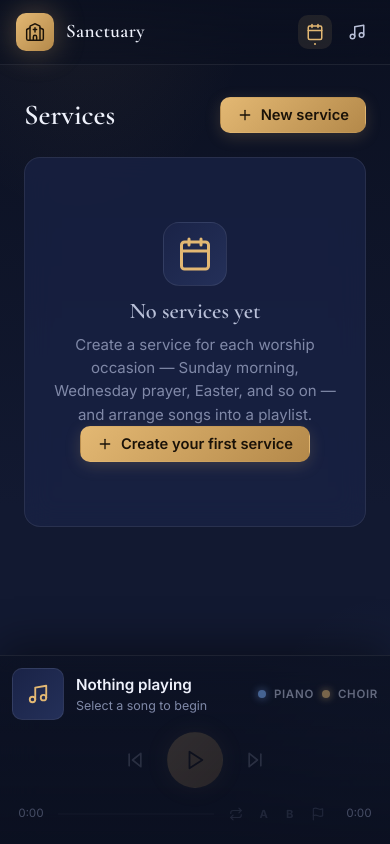
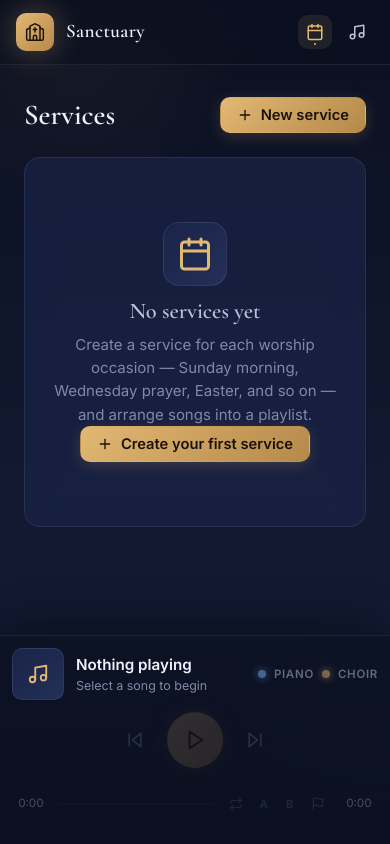
Before and after one commit to Moses2917/sancuary-player, a Vue app: page /services in a window 390 px wide. Built offline with nearby package versions, Linux system fonts and the light colour scheme.

Commit message:
Fix waveform playhead tracking, drag-to-seek, and add RAF smoothing

```diff
--- a/src/components/PlayerBar.vue
+++ b/src/components/PlayerBar.vue
@@ -131,13 +131,15 @@ function openNowPlaying() {
               :peaks="peaks"
               :duration="player.duration || 0"
               :current="player.currentTime"
+              :is-playing="player.isPlaying"
               :markers="player.currentMarkers"
               :loop="player.loop"
               :disabled="!hasSong"
-              :height="36"
+              :height="56"
               accent="var(--c-accent)"
               @seek="onSeek"
               @marker-seek="onMarkerSeek"
+              @add-cue="addMarkerHere"
             />
             <div v-if="peaksLoading" class="seek__hint">Analysing audio…</div>
           </div>
--- a/src/components/Waveform.vue
+++ b/src/components/Waveform.vue
@@ -2,12 +2,19 @@
 import { onBeforeUnmount, onMounted, ref, watch } from 'vue'
 
 /**
- * Marker / loop overlay drawn on top of the waveform.
- * Times are in seconds. Labels render above the bar.
+ * Marker / loop / fade overlays drawn on top of the waveform.
+ * Times are in seconds.
  */
 export interface WaveformMarker {
+  id?: string
   time: number
   label?: string
+}
+
+export interface WaveformFade {
+  id?: string
+  start: number
+  end: number
 }
 
 const props = withDefaults(
@@ -15,35 +22,57 @@ const props = withDefaults(
     peaks: number[]
     duration: number
     current: number
+    isPlaying?: boolean
     markers?: WaveformMarker[]
     loop?: { start: number; end: number } | null
+    fades?: WaveformFade[]
     height?: number
     accent?: string
     disabled?: boolean
+    /** Emit a seek on every pointer move during drag (true) or only on drop (false). */
+    liveSeek?: boolean
   }>(),
   {
+    isPlaying: false,
     markers: () => [],
     loop: null,
-    height: 40,
+    fades: () => [],
+    height: 56,
     accent: 'var(--c-accent)',
     disabled: false,
+    liveSeek: true,
   },
 )
 
 const emit = defineEmits<{
   (e: 'seek', time: number): void
   (e: 'marker-seek', marker: WaveformMarker): void
+  (e: 'add-cue', time: number): void
 }>()
 
 const canvas = ref<HTMLCanvasElement | null>(null)
 const playhead = ref(props.current)
+
+// Drag state. Pointer events are bound to window during a drag so the user
+// can scrub outside the canvas without losing the gesture (HTML pointer
+// capture is flaky across browsers; window listeners are bulletproof).
 let dragging = false
 let dpr = 1
 let cssWidth = 0
 
+// RAF state. <audio> timeupdate fires ~4x/sec, which looks choppy. While
+// playing, we run a RAF loop that interpolates the playhead from the last
+// known time, so the visual scrub is smooth at 60fps.
+let rafId: number | null = null
+let lastAnchorTime = 0
+let lastAnchorWall = 0
+
+function clamp(v: number, lo: number, hi: number): number {
+  return Math.max(lo, Math.min(hi, v))
+}
+
 function ratioToTime(ratio: number): number {
-  const r = Math.max(0, Math.min(1, ratio))
-  return r * (props.duration || 0)
+  return clamp(ratio, 0, 1) * (props.duration || 0)
 }
 
 function clientXToRatio(clientX: number): number {
@@ -54,26 +83,63 @@ function clientXToRatio(clientX: number): number {
   return (clientX - rect.left) / rect.width
 }
 
-function pointerDown(e: PointerEvent) {
+function startDrag(e: PointerEvent) {
   if (props.disabled || props.duration <= 0) return
   dragging = true
-  ;(e.target as Element).setPointerCapture?.(e.pointerId)
+  window.addEventListener('pointermove', onDragMove)
+  window.addEventListener('pointerup', onDragEnd)
+  window.addEventListener('pointercancel', onDragEnd)
   const t = ratioToTime(clientXToRatio(e.clientX))
-  playhead.value = t
+  setPlayhead(t)
   emit('seek', t)
 }
 
-function pointerMove(e: PointerEvent) {
+function onDragMove(e: PointerEvent) {
   if (!dragging) return
   const t = ratioToTime(clientXToRatio(e.clientX))
-  playhead.value = t
-  emit('seek', t)
+  setPlayhead(t)
+  if (props.liveSeek) emit('seek', t)
 }
 
-function pointerUp(e: PointerEvent) {
+function onDragEnd() {
   if (!dragging) return
   dragging = false
-  ;(e.target as Element).releasePointerCapture?.(e.pointerId)
+  window.removeEventListener('pointermove', onDragMove)
+  window.removeEventListener('pointerup', onDragEnd)
+  window.removeEventListener('pointercancel', onDragEnd)
+  // If we were in non-live mode, emit the final seek now.
+  if (!props.liveSeek) emit('seek', playhead.value)
+}
+
+function setPlayhead(t: number) {
+  playhead.value = t
+  lastAnchorTime = t
+  lastAnchorWall = performance.now()
+  draw()
+}
+
+function startRaf() {
+  if (rafId !== null) return
+  // The interpolation loop is a real-browser optimisation; in vitest the
+  // microtask-based rAF shim would spin forever, so we skip it there.
+  if (import.meta.env?.MODE === 'test') return
+  const loop = () => {
+    if (props.isPlaying && !dragging) {
+      const elapsed = (performance.now() - lastAnchorWall) / 1000
+      const next = clamp(lastAnchorTime + elapsed, 0, props.duration)
+      playhead.value = next
+      draw()
+    }
+    rafId = requestAnimationFrame(loop)
+  }
+  rafId = requestAnimationFrame(loop)
+}
+
+function stopRaf() {
+  if (rafId !== null) {
+    cancelAnimationFrame(rafId)
+    rafId = null
+  }
 }
 
 function draw() {
@@ -84,6 +150,7 @@ function draw() {
 
   const w = cssWidth
   const h = props.height
+  if (w <= 0) return
   const ratio = dpr
   cv.width = Math.floor(w * ratio)
   cv.height = Math.floor(h * ratio)
@@ -94,8 +161,28 @@ function draw() {
 
   const baseline = h / 2
   const playedRatio =
-    props.duration > 0 ? Math.max(0, Math.min(1, playhead.value / props.duration)) : 0
+    props.duration > 0 ? clamp(playhead.value / props.duration, 0, 1) : 0
   const playedX = playedRatio * w
+
+  // Fade regions: gray translucent boxes
+  if (props.fades.length && props.duration > 0) {
+    for (const f of props.fades) {
+      const fx = (f.start / props.duration) * w
+      const ex = (f.end / props.duration) * w
+      ctx.fillStyle = 'rgba(180, 180, 180, 0.18)'
+      ctx.fillRect(fx, 0, Math.max(2, ex - fx), h)
+      ctx.strokeStyle = 'rgba(220, 220, 220, 0.5)'
+      ctx.setLineDash([4, 3])
+      ctx.lineWidth = 1
+      ctx.beginPath()
+      ctx.moveTo(fx, 0)
+      ctx.lineTo(fx, h)
+      ctx.moveTo(ex, 0)
+      ctx.lineTo(ex, h)
+      ctx.stroke()
+      ctx.setLineDash([])
+    }
+  }
 
   // Loop region highlight
   if (props.loop && props.duration > 0) {
@@ -121,18 +208,19 @@ function draw() {
   } else {
     const barWidth = w / peaks.length
     const playedColor = props.accent
-    const unplayedColor = 'rgba(255, 255, 255, 0.18)'
+    const unplayedColor = 'rgba(255, 255, 255, 0.22)'
+    const innerH = h - 8
     for (let i = 0; i < peaks.length; i++) {
       const p = peaks[i] ?? 0
-      const barH = Math.max(1.5, p * (h - 6))
+      const barH = Math.max(2, p * innerH)
       const x = i * barWidth
       const played = x + barWidth / 2 <= playedX
       ctx.fillStyle = played ? playedColor : unplayedColor
-      ctx.fillRect(x, baseline - barH / 2, Math.max(1, barWidth * 0.72), barH)
+      ctx.fillRect(x, baseline - barH / 2, Math.max(1, barWidth * 0.78), barH)
     }
   }
 
-  // Markers (drawn after bars so labels sit above)
+  // Markers (vertical lines + labels)
   if (props.markers.length && props.duration > 0) {
     for (const m of props.markers) {
       const x = (m.time / props.duration) * w
@@ -143,7 +231,6 @@ function draw() {
       ctx.lineTo(x, h)
       ctx.stroke()
       if (m.label) {
-        ctx.fillStyle = 'rgba(227, 184, 115, 0.9)'
         ctx.font = '600 9px Inter, system-ui, sans-serif'
         const labelW = ctx.measureText(m.label).width
         const pad = 3
@@ -157,17 +244,17 @@ function draw() {
     }
   }
 
-  // Playhead line
+  // Playhead line + handle
   if (props.duration > 0) {
-    ctx.strokeStyle = 'rgba(255, 255, 255, 0.9)'
-    ctx.lineWidth = 1.5
+    ctx.strokeStyle = 'rgba(255, 255, 255, 0.95)'
+    ctx.lineWidth = 2
     ctx.beginPath()
     ctx.moveTo(playedX, 0)
     ctx.lineTo(playedX, h)
     ctx.stroke()
     ctx.fillStyle = '#fff'
     ctx.beginPath()
-    ctx.arc(playedX, baseline, 4, 0, Math.PI * 2)
+    ctx.arc(playedX, baseline, 5, 0, Math.PI * 2)
     ctx.fill()
   }
 }
@@ -184,7 +271,13 @@ function resize() {
 let ro: ResizeObserver | null = null
 
 onMounted(() => {
-  resize()
+  // Defer one frame so layout has settled before measuring.
+  requestAnimationFrame(() => {
+    resize()
+    // Only run the interpolation loop while actually playing — otherwise
+    // we'd churn microtasks forever in test environments.
+    if (props.isPlaying) startRaf()
+  })
   if (typeof ResizeObserver !== 'undefined' && canvas.value) {
     ro = new ResizeObserver(() => resize())
     ro.observe(canvas.value)
@@ -193,22 +286,38 @@ onMounted(() => {
 })
 
 onBeforeUnmount(() => {
+  stopRaf()
+  onDragEnd() // removes any lingering window listeners
   ro?.disconnect()
   window.removeEventListener('devicepixelratiochange', resize)
 })
 
-// Keep playhead in sync with the player when not actively dragging.
+// Anchor the RAF interpolator whenever the player reports a new time.
 watch(
   () => props.current,
   (v) => {
-    if (!dragging) playhead.value = v
+    if (!dragging) {
+      lastAnchorTime = v
+      lastAnchorWall = performance.now()
+      playhead.value = v
+      draw()
+    }
   },
 )
 
 watch(
-  () => [props.peaks, props.duration, props.markers, props.loop, props.height, props.accent],
+  () => [props.peaks, props.duration, props.markers, props.loop, props.fades, props.height, props.accent],
   () => draw(),
   { deep: true },
+)
+
+watch(
+  () => props.isPlaying,
+  (playing) => {
+    lastAnchorWall = performance.now()
+    if (playing) startRaf()
+    else stopRaf()
+  },
 )
 
 defineExpose({ redraw: draw })
@@ -220,18 +329,17 @@ defineExpose({ redraw: draw })
       ref="canvas"
       class="waveform__canvas"
       :style="{ height: `${height}px` }"
-      @pointerdown="pointerDown"
-      @pointermove="pointerMove"
-      @pointerup="pointerUp"
-      @pointercancel="pointerUp"
+      @pointerdown="startDrag"
+      @dblclick="props.duration > 0 && emit('add-cue', playhead)"
     />
     <button
       v-for="(m, i) in markers"
-      :key="i"
+      :key="m.id ?? i"
       class="waveform__marker"
       :style="{ left: duration > 0 ? `${(m.time / duration) * 100}%` : '0%' }"
       :title="`Jump to ${m.label ?? formatMarkerTime(m.time)}`"
-      @click.stop="$emit('marker-seek', m)"
+      @click.stop="emit('marker-seek', m)"
+      @pointerdown.stop
     >
       <span class="waveform__marker-dot" />
     </button>
@@ -270,8 +378,8 @@ export { formatMarkerTime }
   position: absolute;
   top: 0;
   height: 100%;
-  width: 12px;
-  margin-left: -6px;
+  width: 14px;
+  margin-left: -7px;
   background: transparent;
   border: none;
   padding: 0;
@@ -279,14 +387,14 @@ export { formatMarkerTime }
 }
 .waveform__marker-dot {
   position: absolute;
-  bottom: -2px;
+  bottom: -3px;
   left: 50%;
   transform: translateX(-50%);
-  width: 8px;
-  height: 8px;
+  width: 10px;
+  height: 10px;
   border-radius: 50%;
   background: var(--c-accent);
-  box-shadow: 0 0 6px var(--c-accent-glow);
-  border: 1.5px solid var(--c-bg-0);
+  box-shadow: 0 0 8px var(--c-accent-glow);
+  border: 2px solid var(--c-bg-0);
 }
 </style>
```
